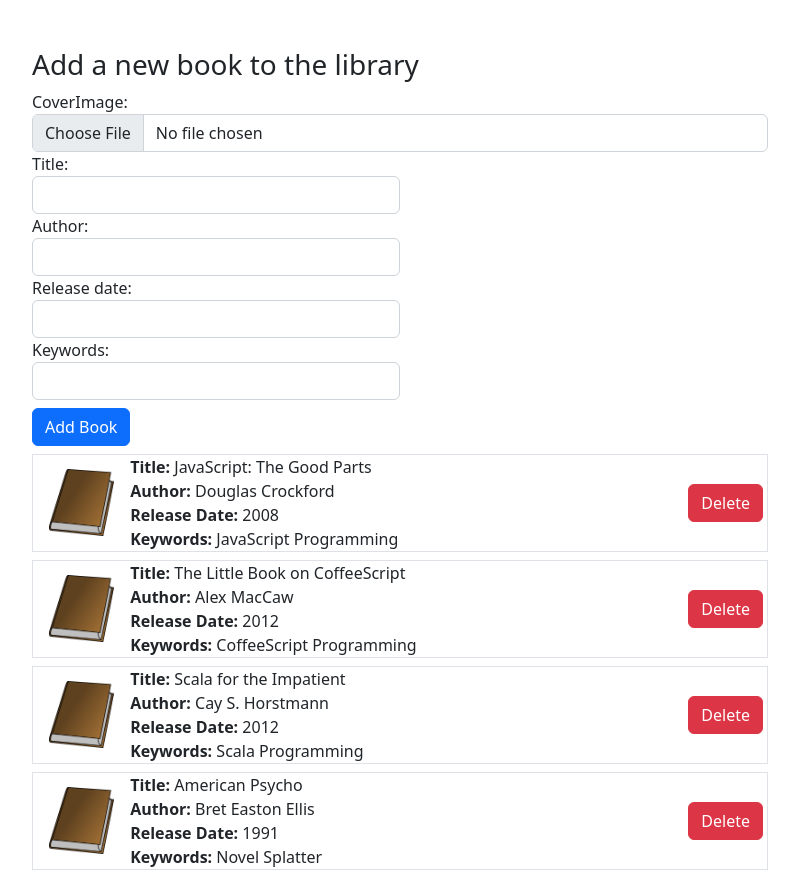
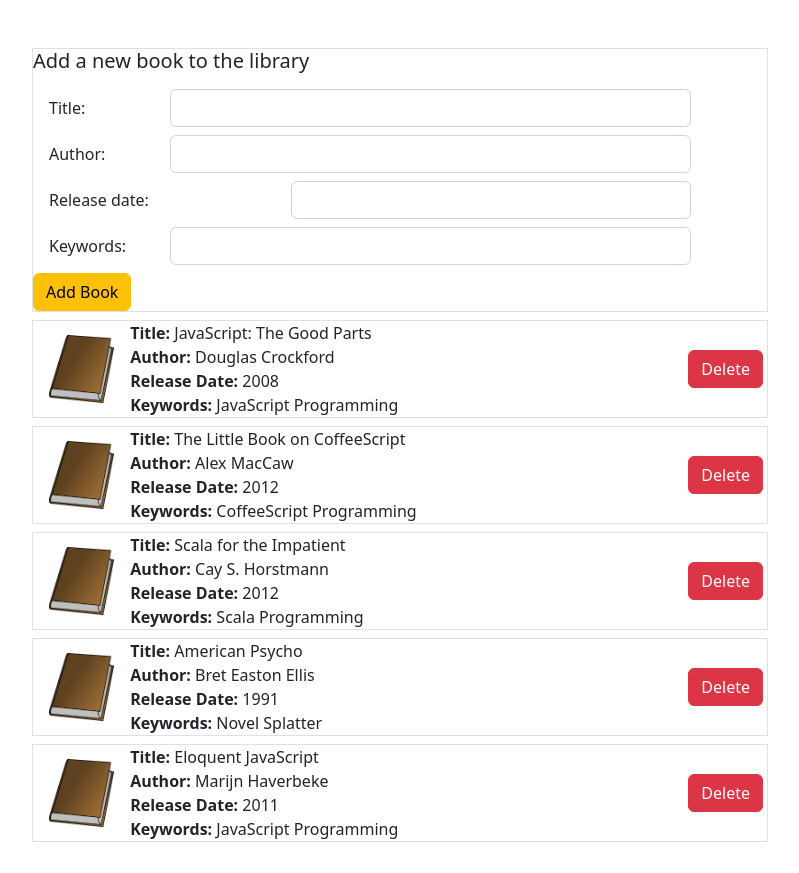
Before and after one commit to efunez/bookLibrary, a website: page index.html in a window 1280 px wide. Shown: the top 873 px of the page, without its empty margins (240-1039 px from the left). After the commit the page ends 842 px from the top, so only its background shows below. Drawn offline with nearby package versions, Linux system fonts and the light colour scheme.

Commit message:
add clear inputs to add btn

```diff
--- a/index.html
+++ b/index.html
@@ -25,42 +25,48 @@
         <div class="col-8 mt-5">
           <!-- form for adding new books -->
           <div id="books">
-            <form id="addBook" action="#">
-              <h3>Add a new book to the library</h3>
-              <div class="form-group">
-                <label for="coverImage" class="w-50">CoverImage:</label>
-                <div class="input-group">
-                  <input
-                    id="coverImage"
-                    type="file"
-                    class="form-control w-50"
-                    aria-describedby="inputGroupFileAddon01"
-                    style="width: 50%"
-                  />
+            <form id="addBook" action="#" class="w-100 border">
+              <h5>Add a new book to the library</h5>
+              <div class="form-group row mx-1 mt-3">
+                <label for="title" class="col-sm-2 col-form-label"
+                  >Title:</label
+                >
+                <div class="col-sm-9">
+                  <input id="title" type="text" class="form-control" />
                 </div>
               </div>
 
-              <div class="form-group">
-                <label for="title" class="w-50">Title:</label>
-                <input id="title" type="text" class="form-control w-50" />
+              <!-- Author -->
+              <div class="form-group row mx-1 mt-2">
+                <label for="author" class="col-sm-2 col-form-label"
+                  >Author:</label
+                >
+                <div class="col-sm-9">
+                  <input id="author" type="text" class="form-control" />
+                </div>
               </div>
 
-              <div class="form-group">
-                <label for="author" class="w-50">Author:</label>
-                <input id="author" type="text" class="form-control w-50" />
+              <!-- Release Date -->
+              <div class="form-group row mx-1 mt-2">
+                <label for="releaseDate" class="col-sm-4 col-form-label"
+                  >Release date:</label
+                >
+                <div class="col-sm-7">
+                  <input id="releaseDate" type="text" class="form-control" />
+                </div>
               </div>
 
-              <div class="form-group">
-                <label for="releaseDate" class="w-50">Release date:</label>
-                <input id="releaseDate" type="text" class="form-control w-50" />
+              <!-- Keywords -->
+              <div class="form-group row mx-1 mt-2">
+                <label for="keywords" class="col-sm-2 col-form-label"
+                  >Keywords:</label
+                >
+                <div class="col-sm-9">
+                  <input id="keywords" type="text" class="form-control" />
+                </div>
               </div>
 
-              <div class="form-group">
-                <label for="keywords" class="w-50">Keywords:</label>
-                <input id="keywords" type="text" class="form-control w-50" />
-              </div>
-
-              <button id="add" type="submit" class="btn btn-primary mt-2">
+              <button id="add" type="submit" class="btn btn-warning mt-2">
                 Add Book
               </button>
             </form>
--- a/site/js/views/library.js
+++ b/site/js/views/library.js
@@ -33,6 +33,8 @@ app.LibraryView = Backbone.View.extend({
   addBook: function (e) {
     e.preventDefault();
 
+
+
     var formData = {};
 
     $("#addBook div")
@@ -53,5 +55,18 @@ app.LibraryView = Backbone.View.extend({
       });
 
     this.collection.add(new app.Book(formData));
+    this.clearInputs();
+  },
+
+  clearInputs: function(){
+    var titleElement = $('#title'); // title input
+    var authorElement = $('#author'); // author input
+    var releaseDateElement = $('#releaseDate'); // releaseDate input
+    var keywordsElement = $('#keywords'); // keywords input
+    //clear inputs
+    titleElement.val("");
+    authorElement.val("");
+    releaseDateElement.val("");
+    keywordsElement.val("");
   },
 });
```
